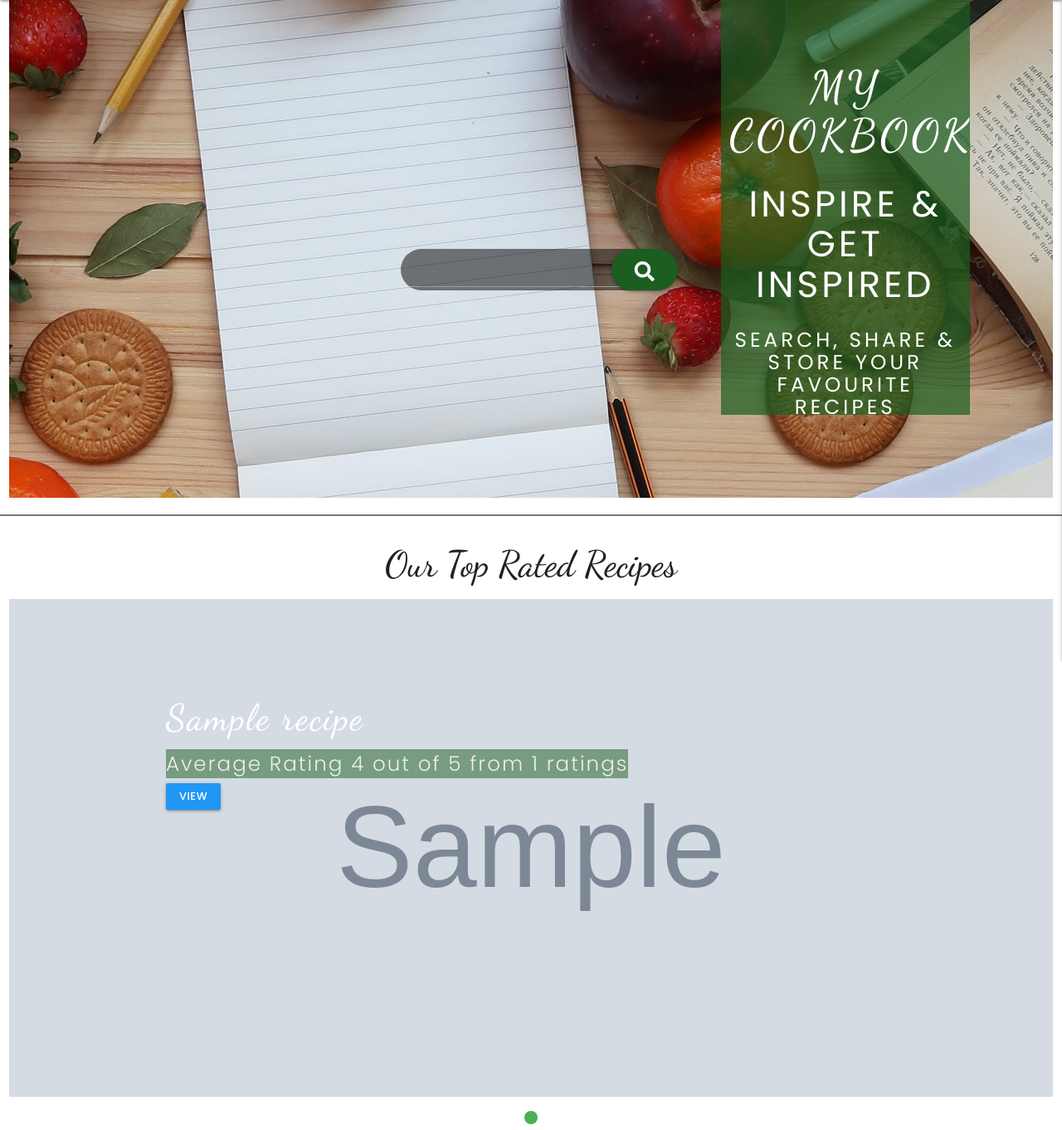
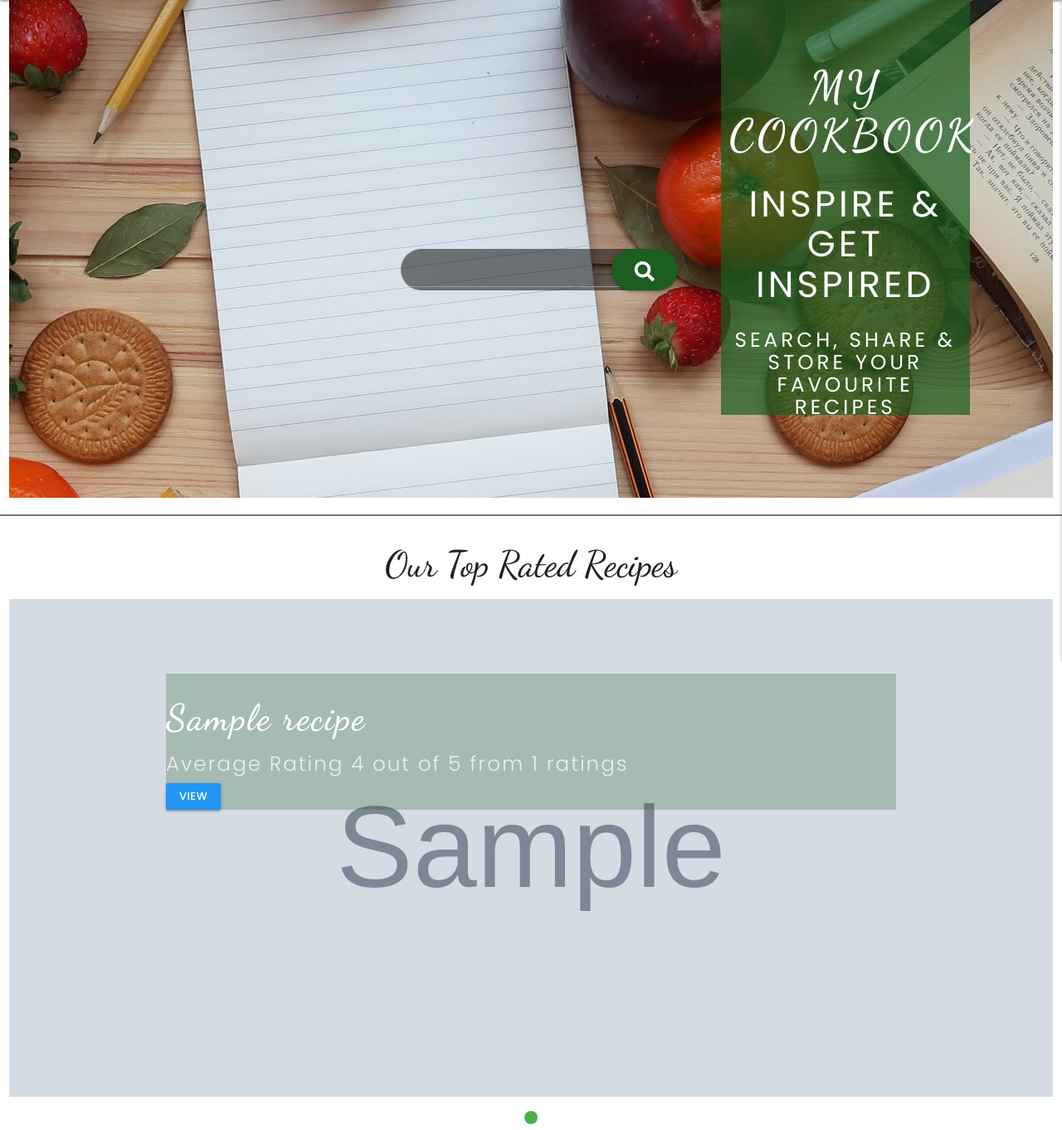
Before and after one commit to coder187/ci_ms3_cookbook, a Flask app: page / in a window 1280 px wide. Shown: the part 64-1426 px from the top of the page at 83% size. Run offline with Flask 2, Linux system fonts and the light colour scheme; grey boxes marked "Sample" are stand-in pictures; a database or web service that is not in the repository returns one stand-in record (values such as "Sample title"); some libraries are stand-ins or nearby versions.

Commit message:
add opaqur backbrounf to slider caption

```diff
--- a/static/css/style.css
+++ b/static/css/style.css
@@ -107,15 +107,12 @@ font-family: 'Poppins', sans-serif;
 
 
 
-.slider{
-  height: 800px;
-}
 .dancing{
   font-family: 'Dancing Script', cursive;
+  font-weight: 600;
 }
-
-.ratings{
-  background-color:rgba(27, 94, 32, 0.5);
+.caption{
+  background-color:rgba(27, 94, 32, 0.25);
 }
 
 .search_result{
```
